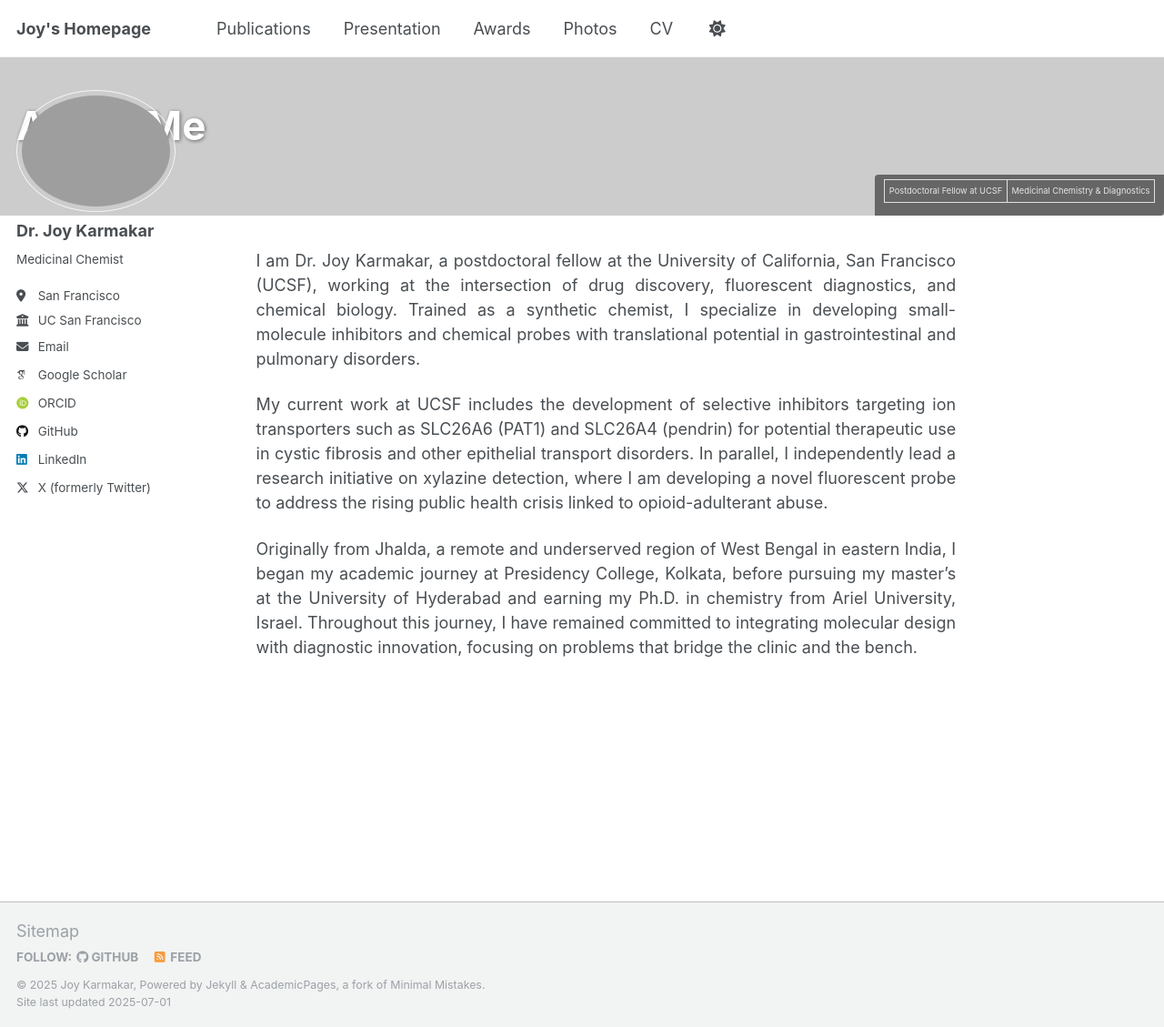
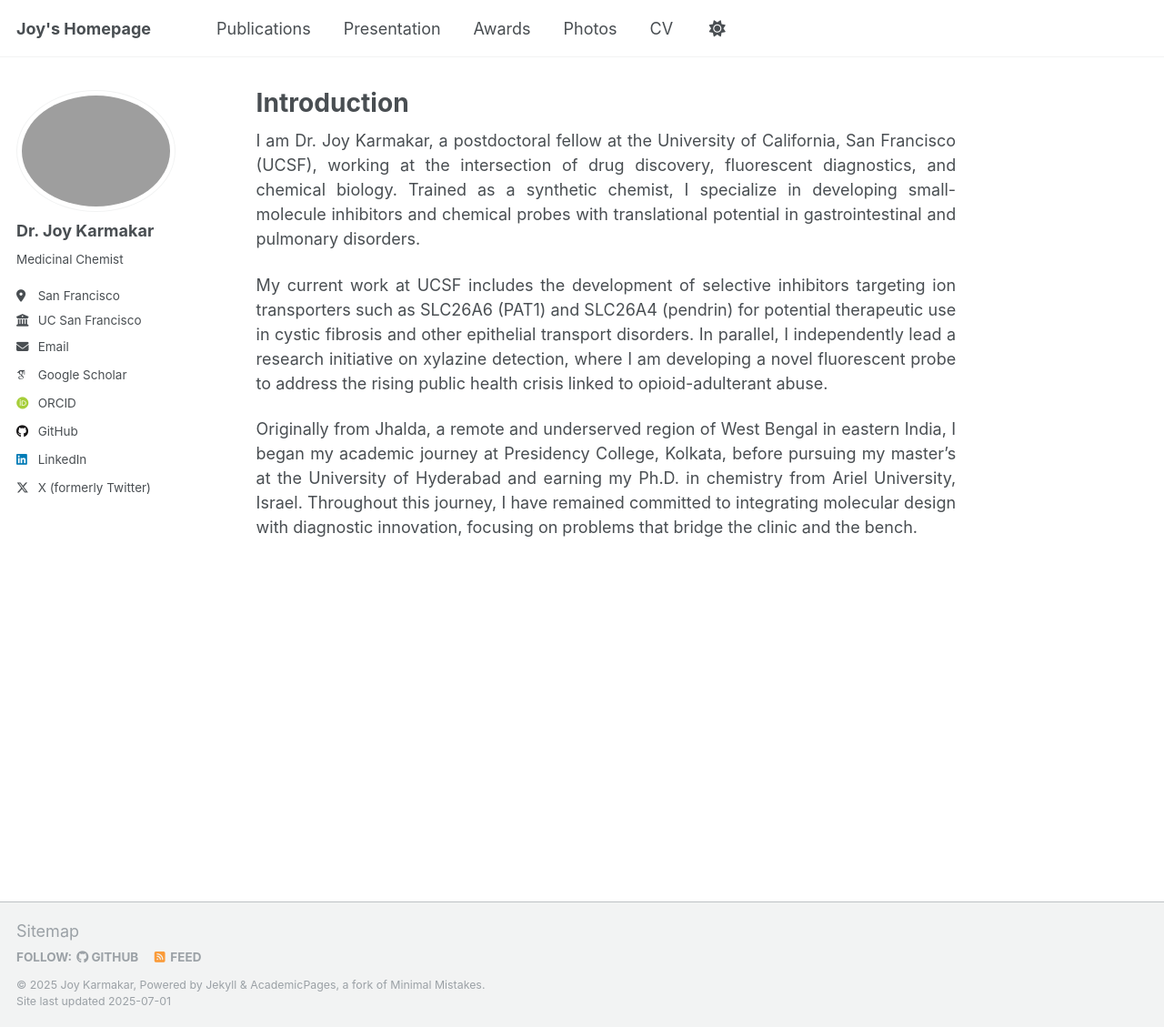
Before and after one commit to DrJoyKarmakar/DrJoyKarmakar.github.io, a Jekyll site: the page built from _pages/about.md, in a window 1280 px wide and 1129 px high. Shown: the whole window at 91% size. Built offline with Jekyll 4.4.1, drawn with Linux system fonts in a browser that asks for light colours; some web fonts are replaced; a script that is not in the unit is left out.

Commit message:
Update about.md

```diff
--- a/_pages/about.md
+++ b/_pages/about.md
@@ -1,15 +1,8 @@
 ---
 layout: single
-title: "About Me"
+title: "Introduction"
 permalink: /
 author_profile: true
-redirect_from:
-  - /about/
-  - /about.html
-header:
-  overlay_image: /assets/images/banner.png
-  overlay_filter: 0.2  # Optional: adds dark overlay for contrast
-  caption: "Postdoctoral Fellow at UCSF | Medicinal Chemistry & Diagnostics"
 ---
 
 <p style="text-align: justify;">
```
